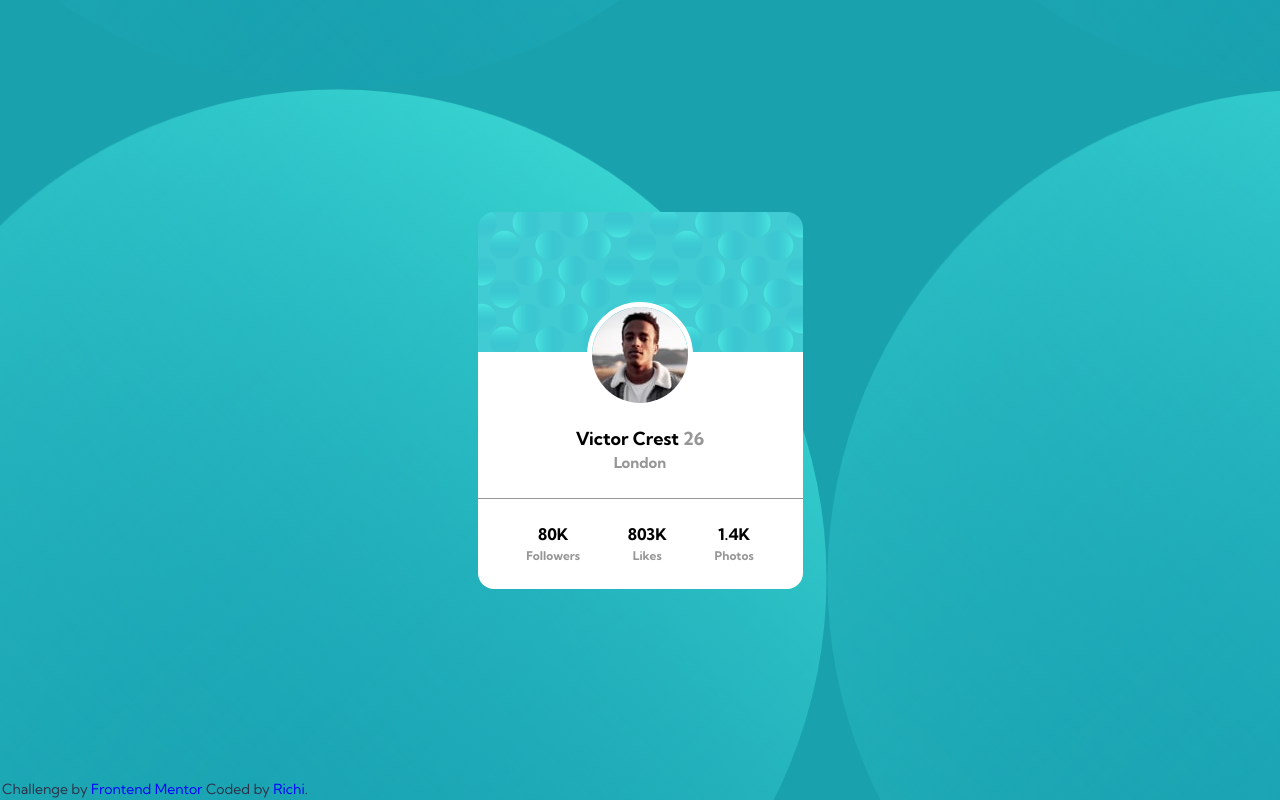
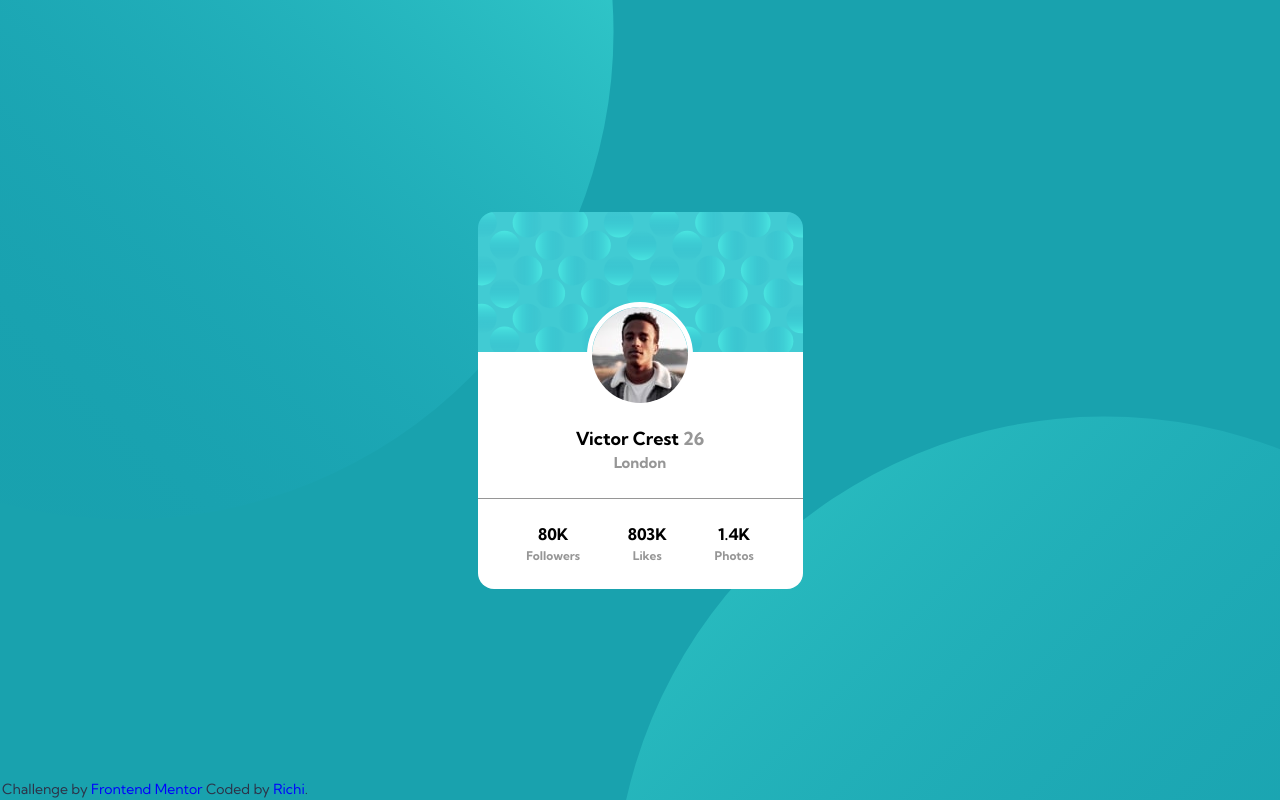
Before and after one commit to AndresRicardo/profile-card-component-main, a plain HTML site: page index.html in a window 1280 px wide. Drawn offline with Linux system fonts and the light colour scheme.

Commit message:
challenge completeeee con background bien posicionado

```diff
--- a/style.css
+++ b/style.css
@@ -24,8 +24,9 @@ body{
     align-items: center;
     background-color: var(--color-dark-cyan);
     background-image: url("images/bg-pattern-top.svg"), url("images/bg-pattern-bottom.svg");
-    background-position: -50% -50%;
-    background-repeat: repeat;
+    background-repeat: no-repeat;
+    background-position: right 52vw bottom 35vh, left 48vw top 52vh; /*así se posicionan 2 imagenes en el mismo background*/
+
 }
 
 .card{
```
